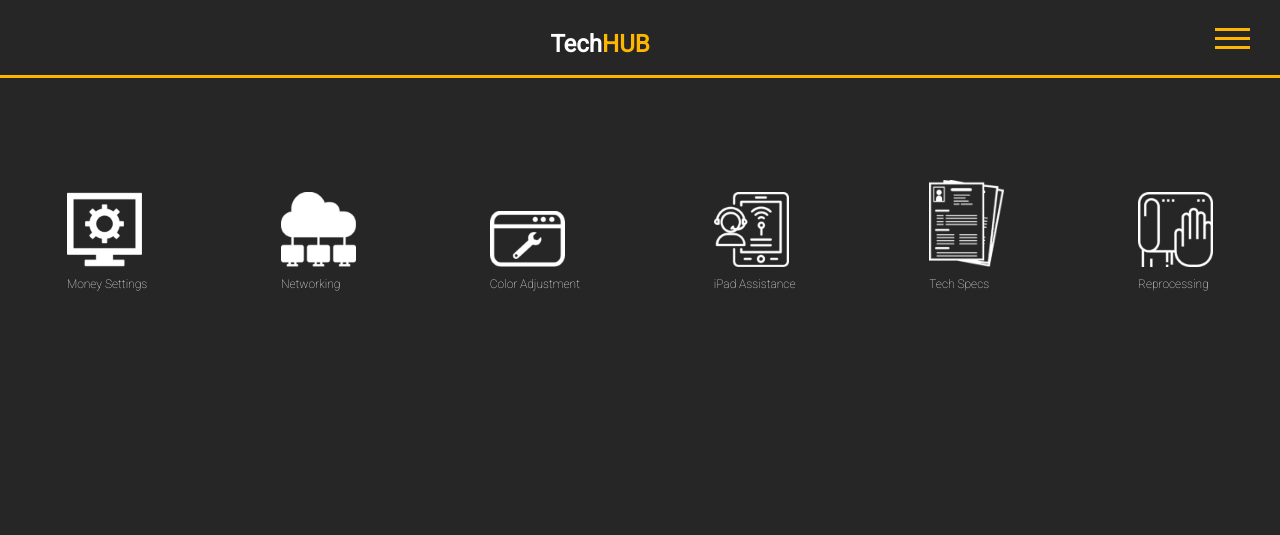
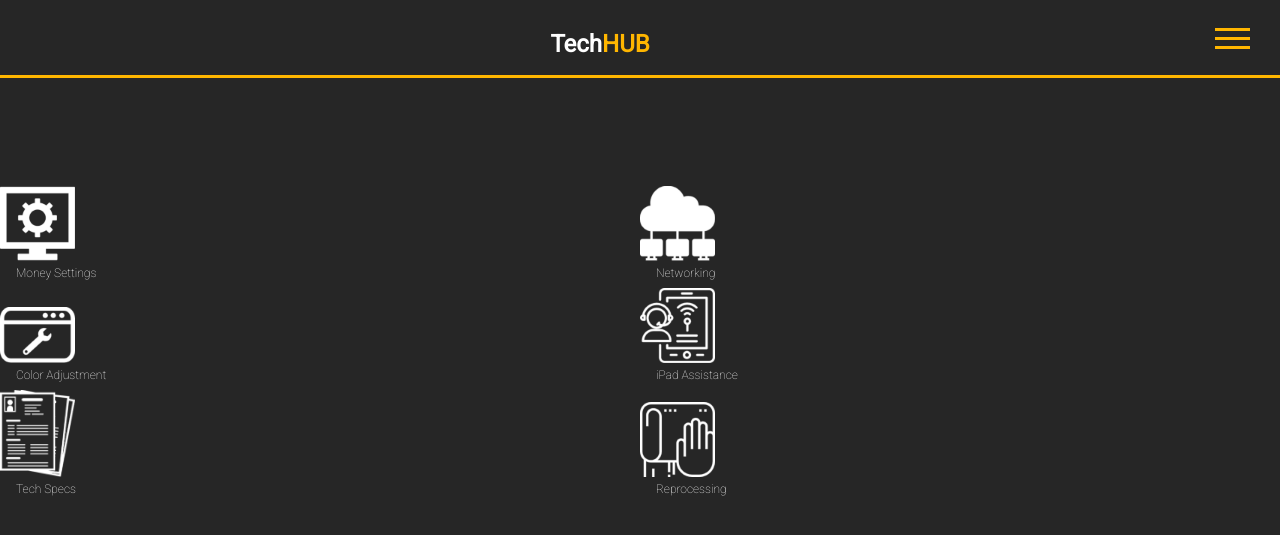
Before and after one commit to JimHotchkiss/tech-hub-app, a PHP site: page / in a window 1280 px wide. Shown: the top 535 px of the page. Run offline with PHP 8.4, Linux system fonts and the light colour scheme.

Commit message:
Positiong icons and text.

```diff
--- a/css/style.css
+++ b/css/style.css
@@ -64,21 +64,18 @@
   width: 75px;
 }
 
-.card-wrapper p {
+.card-wrapper {
   font-family: Roboto;
   font-weight: 100;
   font-size: 12px;
   color: #fff;
   margin-top: 6px;
+  width: 50%;
 }
 
-/* .text-container {
-  font-family: Roboto;
-  font-weight: 100;
-  font-size: 12px;
-  color: #fff;
-  margin-top: 6px;
-} */
+.text-container {
+  padding: 2px 16px;
+}
 
 /* iPhone X 375px */
 @media only screen and (max-width: 375px) {
```
